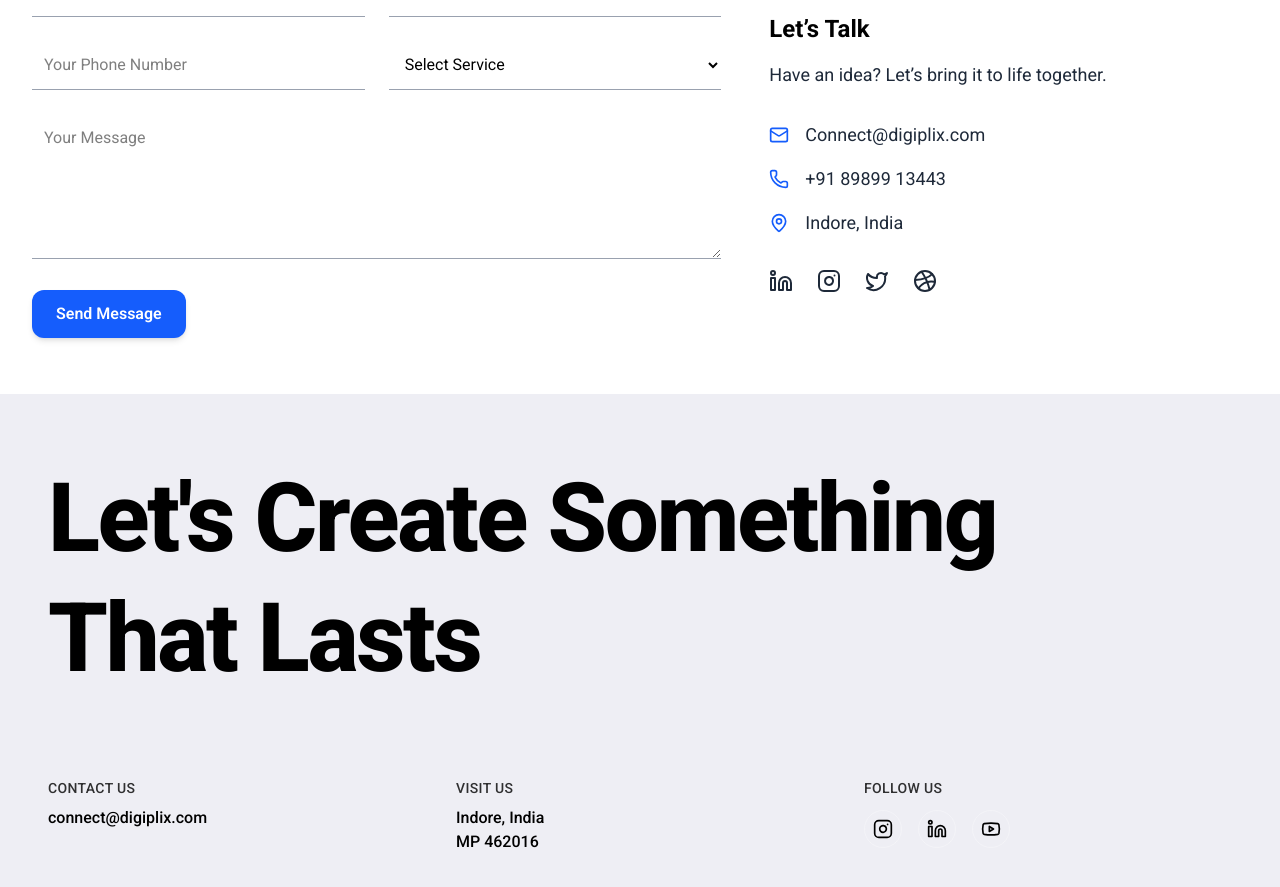
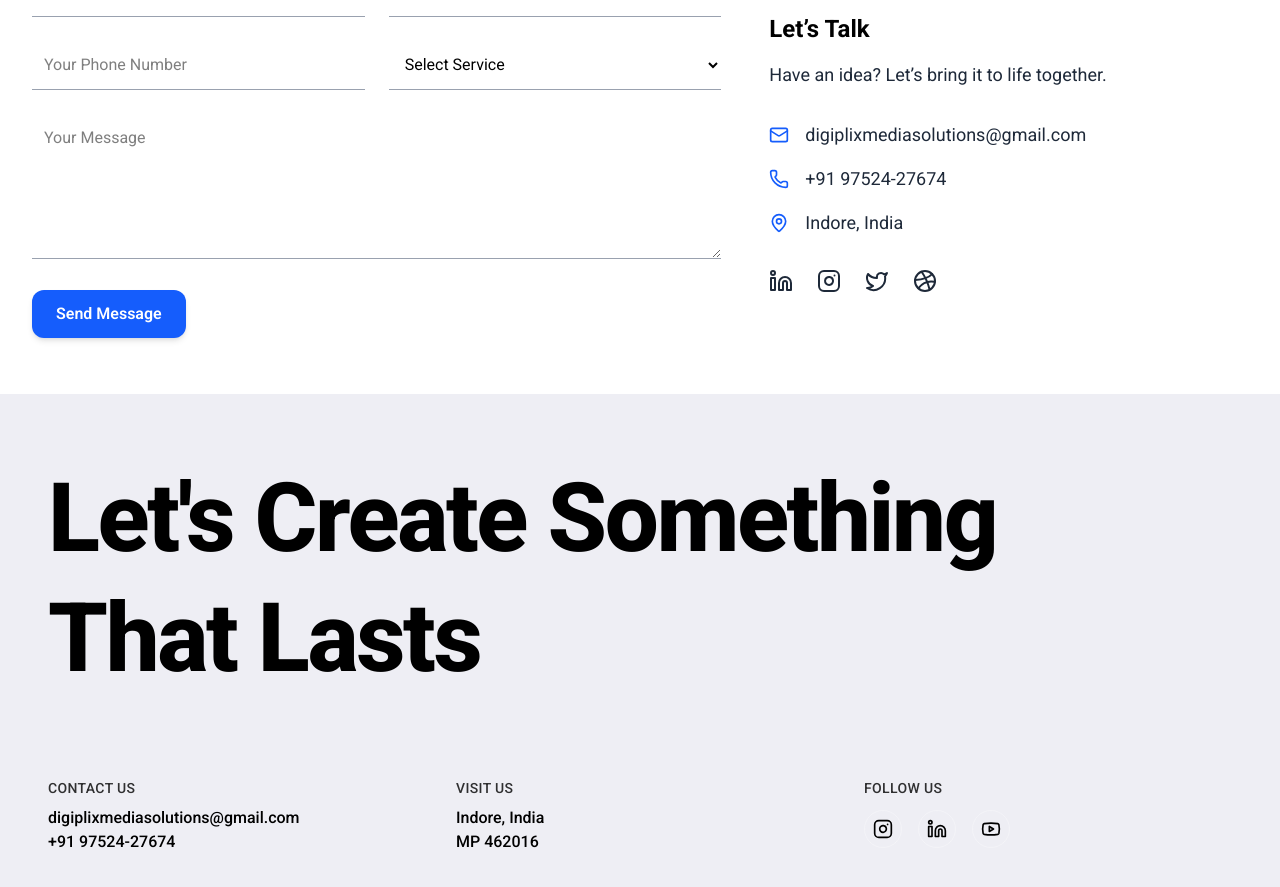
Before and after one commit to digiplix-media/DIGIPLIX.IN, a React (Vite) app: page / in a window 1280 px wide. Shown: the part 5928-6815 px from the top of the page. Built offline with nearby package versions, Linux system fonts and the light colour scheme.

Commit message:
refactor: contact.jsx and footer.jsx

```diff
--- a/src/components/Contact.jsx
+++ b/src/components/Contact.jsx
@@ -190,11 +190,12 @@ export default function Contact() {
             <div className="space-y-4">
               <div className="flex items-center space-x-4">
                 <Mail className="text-blue-600 w-5 h-5" />
-                <span className="text-gray-800 text-lg">Connect@digiplix.com</span>
+                <span  href="mailto:digiplixmediasolutions@gmail.com" className="text-gray-800 text-lg">digiplixmediasolutions@gmail.com</span>
+
               </div>
               <div className="flex items-center space-x-4">
                 <Phone className="text-blue-600 w-5 h-5" />
-                <span className="text-gray-800 text-lg">+91 89899 13443</span>
+                <span className="text-gray-800 text-lg">+91 97524-27674</span>
               </div>
               <div className="flex items-center space-x-4">
                 <MapPin className="text-blue-600 w-5 h-5" />
--- a/src/components/Footer.jsx
+++ b/src/components/Footer.jsx
@@ -50,7 +50,8 @@ export default function Footer() {
         <div className="hidden  sm:grid grid-cols-3 sm:grid-cols-3 gap-8 sm:gap-10 text-base md:text-lg font-medium mt-8 sm:mt-20">
           <div>
             <h4 className="text-sm uppercase tracking-wide mb-1 sm:mb-2 opacity-80">Contact Us</h4>
-            <p className="hover:underline cursor-pointer text-sm sm:text-base">connect@digiplix.com</p>
+            <p className="hover:underline cursor-pointer text-sm sm:text-base ">digiplixmediasolutions@gmail.com</p>
+            <p className="hover:underline cursor-pointer text-sm sm:text-base">+91 97524-27674</p>
           </div>
           <div>
             <h4 className="text-sm uppercase ml-3 sm:ml-0 tracking-wide mb-1 sm:mb-2 opacity-80">Visit Us</h4>
```
